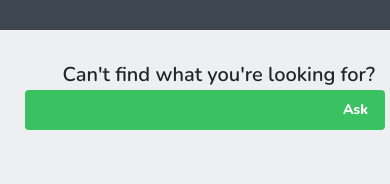
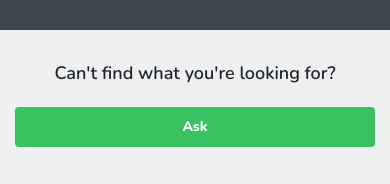
Before and after one commit to rifatcholakov/softuni-vue-project, a Vue app: page /search in a window 390 px wide. Shown: the part 163-347 px from the top of the page. Built offline with nearby package versions, Linux system fonts and the light colour scheme; no server answers; the database is empty; what vuefire would draw is missing.

Commit message:
Fixed some minor reponsive bugs

```diff
--- a/src/components/Question.vue
+++ b/src/components/Question.vue
@@ -67,4 +67,10 @@ export default {
             font-size: 18px;
         }
     }
+
+    @media all and (max-width: 400px) {
+        .question-meta {
+        padding-right: 70px;
+        }
+    }
 </style>
--- a/src/views/Home.vue
+++ b/src/views/Home.vue
@@ -87,4 +87,16 @@ export default {
     justify-content: center;
     margin-top: 50px;
   }
+
+  @media all and (max-width: 960px) {
+    .ask {
+      font-size: 18px;
+      text-align: center;
+    }
+
+    .ask-btn {
+        text-align: center;
+        margin: 20px 0 0 0;
+    }
+  }
 </style>
--- a/src/views/Search.vue
+++ b/src/views/Search.vue
@@ -97,4 +97,16 @@ export default {
     justify-content: center;
     margin-top: 50px;
   }
+
+  @media all and (max-width: 960px) {
+    .ask {
+      font-size: 18px;
+      text-align: center;
+    }
+
+    .ask-btn {
+        text-align: center;
+        margin: 20px 0 0 0;
+    }
+  }
 </style>
```
